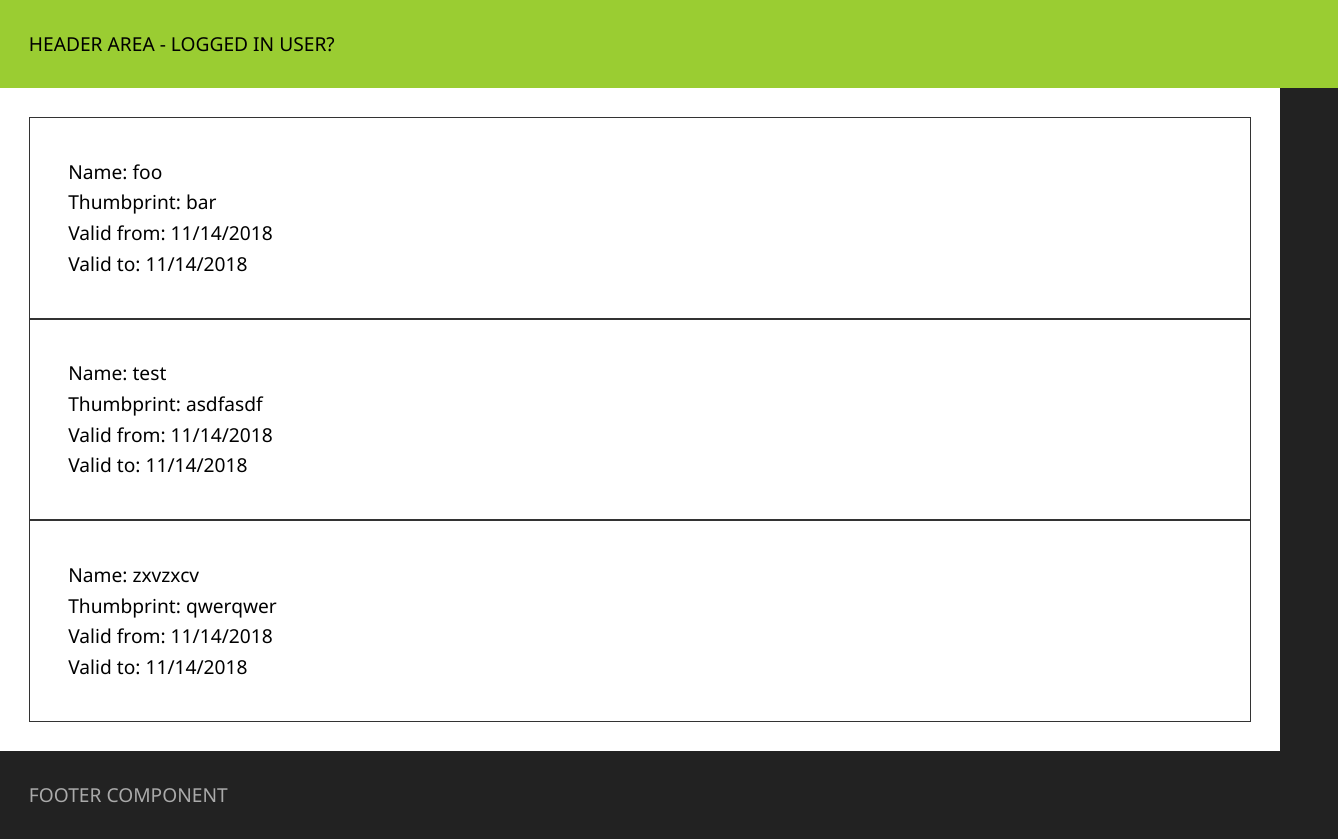
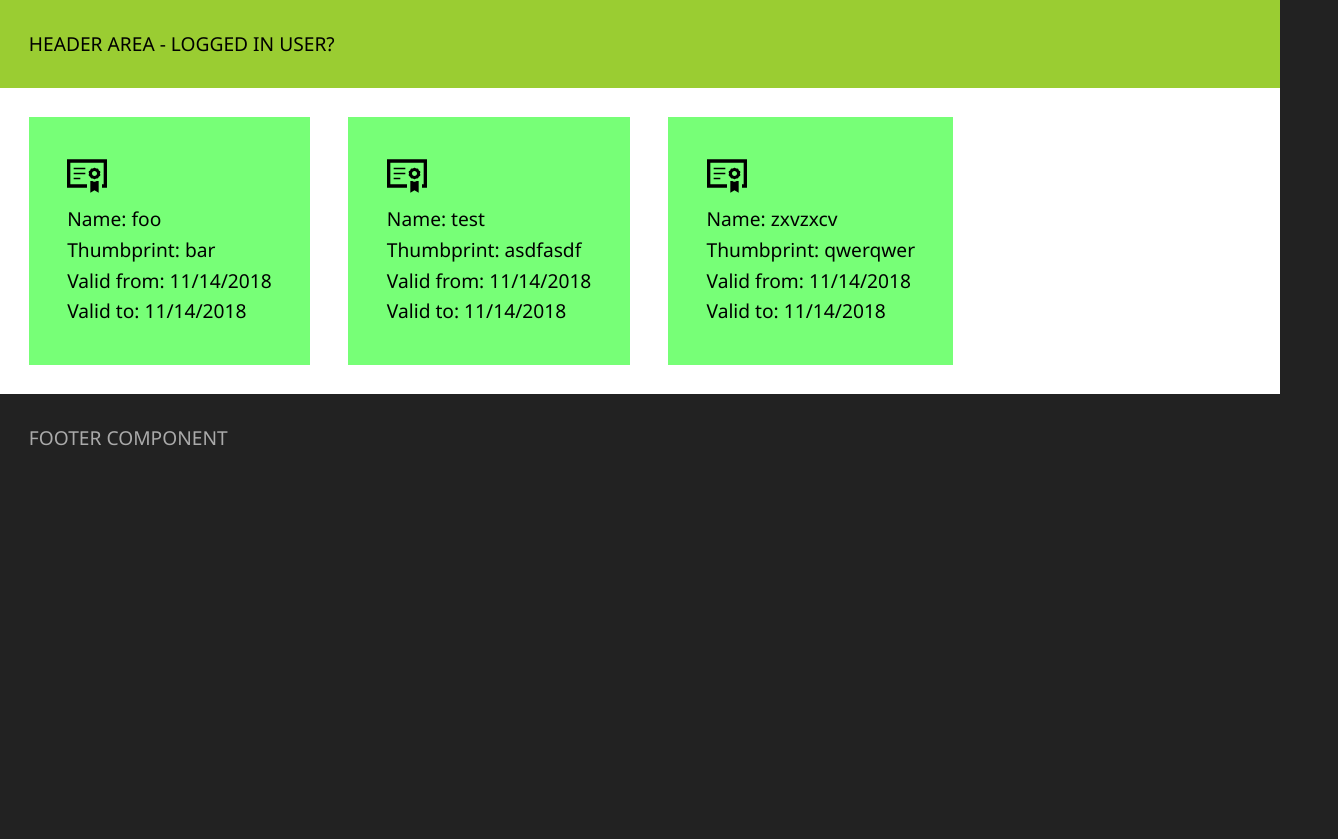
Before and after one commit to tomgron/clm, a React (Create React App) app in the folder webapp/: page / in a window 1280 px wide. Shown: the whole page, 1338 px wide, since content can reach past the window. After the commit the page ends 800 px from the top, so only its background shows below. Built offline with nearby package versions, Linux system fonts and the light colour scheme.

Commit message:
first try to remove certs - not yet working

```diff
--- a/webapp/package.json
+++ b/webapp/package.json
@@ -8,6 +8,7 @@
     "@types/react": "16.7.6",
     "@types/react-dom": "16.0.9",
     "@types/react-router-dom": "^4.3.1",
+    "babel-plugin-inline-react-svg": "^1.0.1",
     "mobx": "^5.6.0",
     "mobx-react": "^5.3.6",
     "node-sass": "^4.10.0",
@@ -24,7 +25,7 @@
   },
   "scripts": {
     "start": "react-scripts start",
-    "build": "yarn prettier && react-scripts build",
+    "build": "yarn prettier && yarn tslint && react-scripts build",
     "test": "react-scripts test",
     "eject": "react-scripts eject",
     "prettier": "prettier --write **/*.ts **/*.tsx",
--- a/webapp/src/components/Certificate.scss
+++ b/webapp/src/components/Certificate.scss
@@ -1,8 +1,23 @@
 .certificate {
     padding:2em;
-    border: 1px solid #333;
+    margin-right:2em;
+    background-color: #7f7;
+    cursor: pointer;
+
+    &-expiring {
+        padding:2em;
+        margin-right:2em;
+        background-color: #ff0;
+    }
+
+    &-expired {
+        padding:2em;
+        margin-right:2em;
+        background-color: #f00;
+        color:white;
+    }
 }
 
 .certificate:hover {
-    background-color: red;
+    background-color: rgb(196, 255, 169);
 }
--- a/webapp/src/components/Certificate.tsx
+++ b/webapp/src/components/Certificate.tsx
@@ -1,11 +1,27 @@
 import React, { Component } from "react";
 import { CertificateInterface } from "../store/certificateStore";
 import "./Certificate.scss";
+import CertIcon from '../images/cert.svg'
+import { inject, observer } from "mobx-react";
 
-export default class Certificate extends Component<CertificateInterface> {
+@inject("allStores")
+@observer
+export default class Certificate extends Component<any,any> {
+
   render() {
+
+    const { ...allStores } = this.props.allStores;
+
+
+    const onClick = (e:any) => {
+      e.preventDefault()
+      allStores.certificateStore.removeCertificate(this.props.thumbprint);
+
+    }
+
     return (
-      <div className="certificate">
+      <div className="certificate" onClick={onClick}>
+        <img src={CertIcon} width={40}/>
         <div>Name: {this.props.name}</div>
         <div>Thumbprint: {this.props.thumbprint}</div>
         <div>Valid from: {new Date(this.props.validFrom).toLocaleDateString()}</div>
--- a/webapp/src/components/Footer.scss
+++ b/webapp/src/components/Footer.scss
@@ -1,6 +1,4 @@
 .footer-container {
-    height:100%;
-    width:100%;
     color:#aaa;
     padding:1.5em;
 }
--- a/webapp/src/components/Header.scss
+++ b/webapp/src/components/Header.scss
@@ -2,7 +2,6 @@
     top:0;
     position:relative;
     background-color: yellowgreen;
-    width:100%;
     color:black;
     padding:1.5em;
 }
--- a/webapp/src/pages/Main.tsx
+++ b/webapp/src/pages/Main.tsx
@@ -12,7 +12,7 @@ export default class Main extends Component<any, any> {
     const { ...allStores } = this.props.allStores;
 
     return (
-      <div>
+      <div className="certificateList">
         {allStores.certificateStore.certificates.map((i: CertificateInterface) => {
           return <Certificate key={i.thumbprint} {...i} />;
         })}
--- a/webapp/src/store/certificateStore.ts
+++ b/webapp/src/store/certificateStore.ts
@@ -1,4 +1,5 @@
 import { observable, action } from "mobx";
+import { object } from "prop-types";
 
 export interface CertificateStoreInterface {
   certificates: Certificate[];
@@ -14,6 +15,7 @@ export interface CertificateInterface {
 export class CertificateStore implements CertificateStoreInterface {
   @observable public certificates: CertificateInterface[] = [];
   @action addCertificate = (certificate: CertificateInterface) => this.certificates.push(certificate);
+  @action removeCertificate = (thumbprint:string) => this.certificates.filter( e => { return e.thumbprint !== thumbprint})
 }
 
 export class Certificate implements CertificateInterface {
--- a/webapp/src/styles/app.scss
+++ b/webapp/src/styles/app.scss
@@ -11,3 +11,9 @@ body {
     padding:1.5em;
     background-color: #fff;
 }
+
+.certificateList {
+    display:flex;
+    flex:1;
+    flex-flow: wrap;
+}
```
Also changed, not shown: webapp/src/images/cert.svg (added), 1 other file (tests, documents, lock files or other folders).
